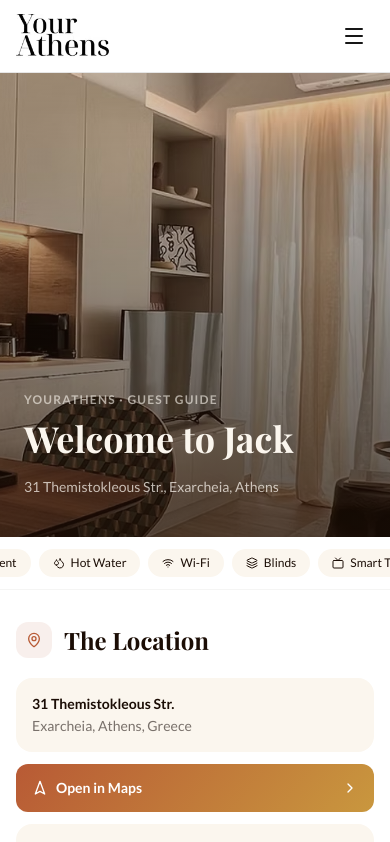
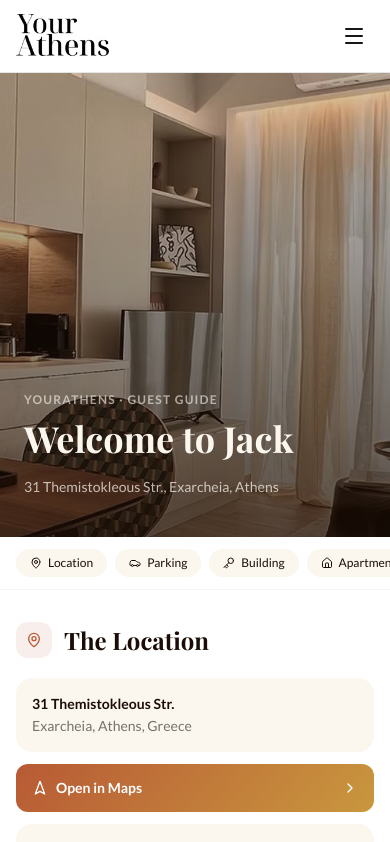
Before and after one commit to pkontopoulos/yourathens-server, a Next.js app: page /jack/guide in a window 390 px wide. Shown: the top 842 px of the page. Built offline with nearby package versions, Linux system fonts and the light colour scheme.

Commit message:
Nav pills: left-aligned on mobile, centered on larger screens

```diff
--- a/app/jack/guide/page.tsx
+++ b/app/jack/guide/page.tsx
@@ -203,7 +203,7 @@ export default function JackGuidePage() {
         style={{ WebkitOverflowScrolling: "touch" }}
       >
         <div
-          className="flex gap-2 px-4 py-3 overflow-x-auto justify-center"
+          className="flex gap-2 px-4 py-3 overflow-x-auto justify-start sm:justify-center"
           style={{ scrollbarWidth: "none", msOverflowStyle: "none" }}
         >
           {SECTIONS.map(({ id, label, icon: Icon }) => (
```
